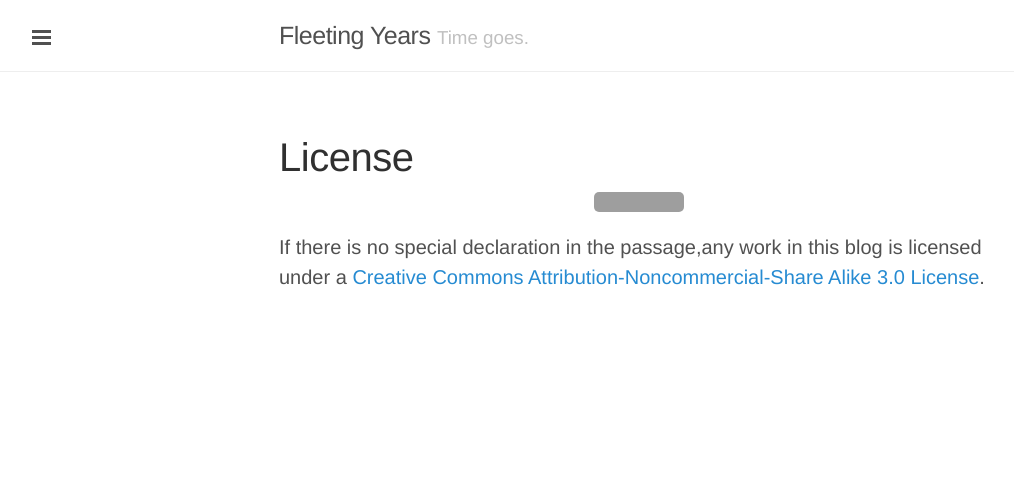
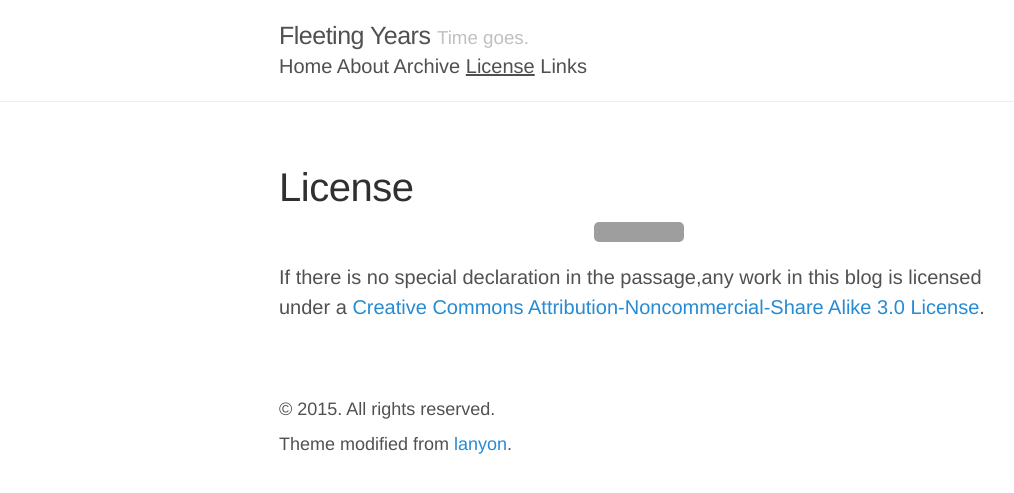
Before and after one commit to fyears/fyears.github.io, a Jekyll site: the page built from license.markdown, in a window 1280 px wide. Shown: the top 493 px of the page, without its empty margins (1-1015 px from the left). Built offline with Jekyll 4.4.1, drawn with Linux system fonts in a browser that asks for light colours; nearby versions of some CDN libraries; Markdown is read by kramdown in place of the engine named in the settings; grey boxes are pictures that could not be loaded.

Commit message:
remove sidebar, add .head-nav and footer and css

```diff
--- /dev/null
+++ b/_includes/nav.html
@@ -0,0 +1,18 @@
+  <nav class="head-nav">
+    {% capture real_baseurl %}{{ site.baseurl }}/index.html{% endcapture %}
+    <a class="head-nav-item{% if page.url == real_baseurl %} active{% endif %}" href="{{ site.baseurl }}/">Home</a>
+
+    {% comment %}
+      The code below dynamically generates a head nav of pages with
+      `layout: page` in the front-matter. Modified from lanyon sidebar.html. See original readme for usage.
+    {% endcomment %}
+
+    {% assign pages_list = site.pages | sort:"url" %}
+    {% for node in pages_list %}
+      {% if node.title != null %}
+        {% if node.layout == "page" %}
+          <a class="head-nav-item{% if page.url == node.url %} active{% endif %}" href="{{ node.url }}">{{ node.title }}</a>
+        {% endif %}
+      {% endif %}
+    {% endfor %}
+  </nav>
--- a/_layouts/default.html
+++ b/_layouts/default.html
@@ -4,8 +4,9 @@
   {% include head.html %}
 
   <body class="sidebar-overlay">
-
+    {% comment %}
     {% include sidebar.html %}
+    {% endcomment %}
 
     <!-- Wrap is the content to shift when toggling the sidebar. We wrap the
          content to avoid any CSS collisions with our real content. -->
@@ -16,14 +17,18 @@
             <a href="/" title="Home">{{ site.title }}</a>
             <small>{{ site.tagline }}</small>
           </h3>
+
+          {% include nav.html %}
         </div>
       </div>
+
 
       <div class="container content">
         {{ content }}
       </div>
     </div>
 
+    {% comment %}
     <label for="sidebar-checkbox" class="sidebar-toggle"></label>
 
     <script>
@@ -40,6 +45,18 @@
         }, false);
       })(document);
     </script>
+    {% endcomment %}
+
+    <footer>
+      <div class="container">
+      <p>
+        &copy; {{ site.time | date: '%Y' }}. All rights reserved.
+      </p>
+      <p>
+        Theme modified from <a href="https://github.com/poole/lanyon" target="_blank">lanyon</a>.
+      </p>
+      </div>
+    </footer>
 
     {% include foot.html %}
   </body>
--- a/public/css/style.css
+++ b/public/css/style.css
@@ -3,7 +3,6 @@
  *
  * In addition to the original lanyon.css
  */
-
 
 /* font */
 
@@ -41,3 +40,47 @@ img {
   margin: auto;
   max-width: 100%;
 }
+
+
+/* head-nav */
+
+.head-nav {
+  margin-top: 0;
+  margin-bottom: 0;
+  color: #505050;
+}
+.head-nav a {
+  color: #505050;
+}
+.head-nav a.head-nav-item.active {
+  text-decoration: underline;
+}
+
+@media (max-width: 48em) {
+  .head-nav {
+    text-align: center;
+  }
+}
+
+
+/* footer */
+
+footer {
+  padding-left: 1rem;
+  padding-right: 1rem;
+  margin-left: auto;
+  margin-right: auto;
+  font-size: 0.9em;
+  line-height: 80%;
+  margin-bottom: 3rem;
+}
+@media (max-width: 30em) {
+  footer{
+    margin-top: 3rem;
+  }
+}
+@media (max-width: 48em) {
+  footer {
+    text-align: center;
+  }
+}
```
